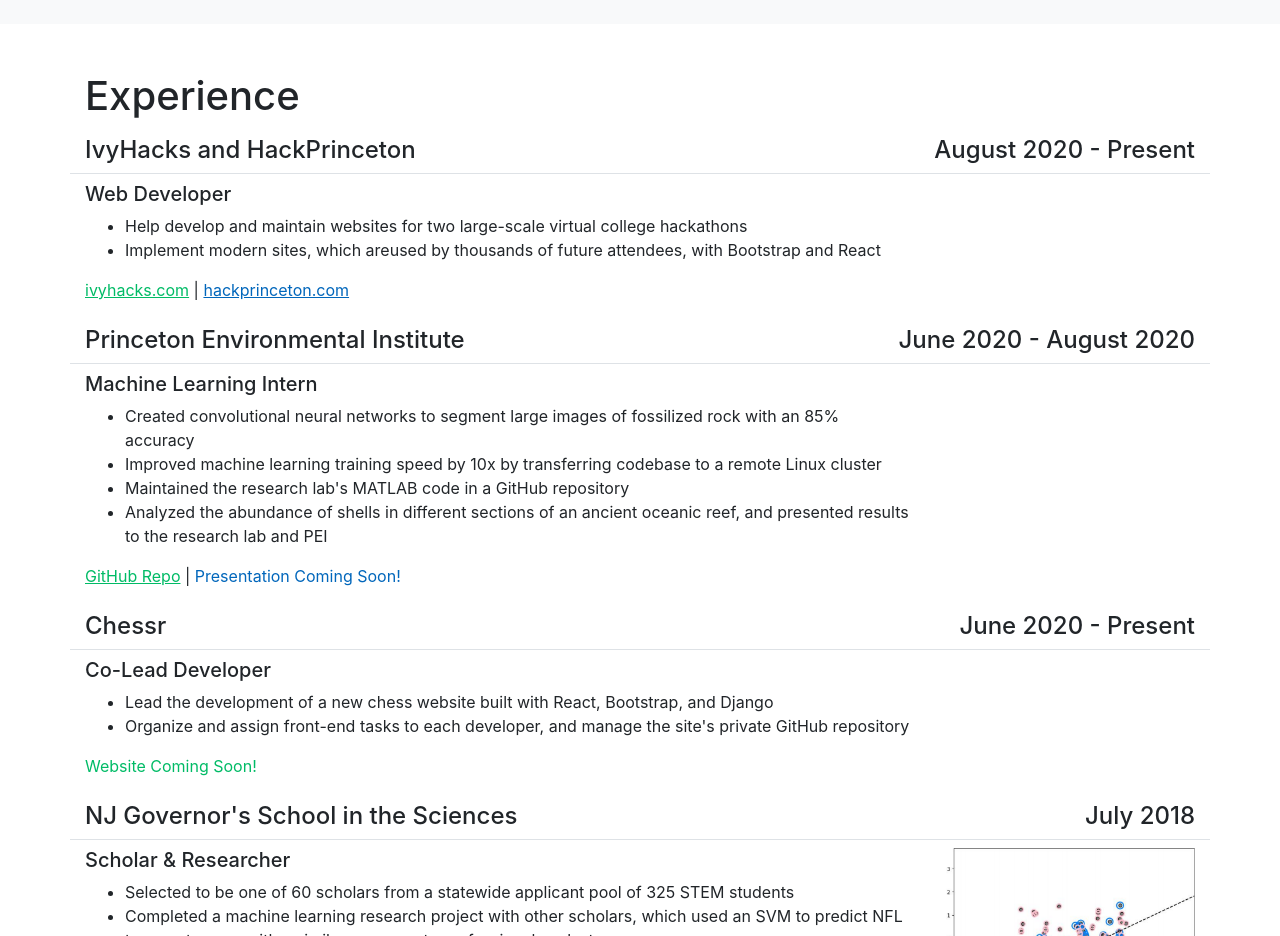
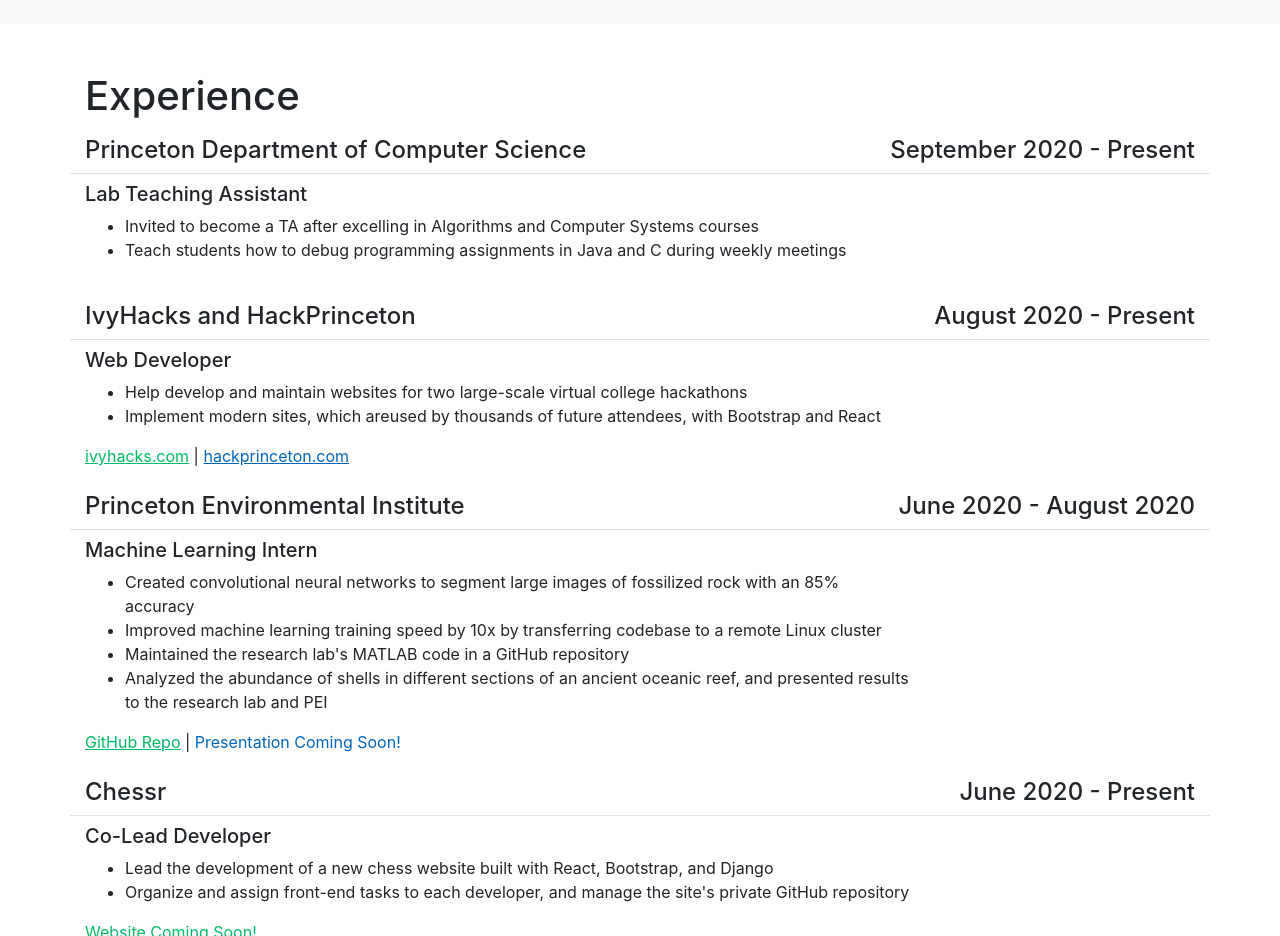
Before and after one commit to devonulrich/portfolio, a website built with webpack: page src/index.html in a window 1280 px wide. Shown: the part 960-1896 px from the top of the page. Built offline with nearby package versions, Linux system fonts and the light colour scheme.

Commit message:
Added Lab TA info

```diff
--- a/src/index.html
+++ b/src/index.html
@@ -128,6 +128,31 @@
       <h1 class="mb-3">Experience</h1>
 
       <div class="row border-bottom">
+        <div class="col-md">
+          <h4>Princeton Department of Computer Science</h4>
+        </div>
+        <div class="col-md-6">
+          <h4 class="text-right d-none d-md-block">
+            September 2020 - Present
+          </h4>
+          <h5 class="d-block d-md-none">
+            September 2020 - Present
+          </h5>
+        </div>
+      </div>
+      <div class="row mt-2">
+        <div class="col-lg-9">
+          <h5>Lab Teaching Assistant</h5>
+          <ul>
+            <li>Invited to become a TA after excelling in Algorithms and
+              Computer Systems courses</li>
+            <li>Teach students how to debug programming assignments in Java and
+              C during weekly meetings</li>
+          </ul>
+        </div>
+      </div>
+
+      <div class="row border-bottom mt-4">
         <div class="col-md">
           <h4>IvyHacks and HackPrinceton</h4>
         </div>
```
